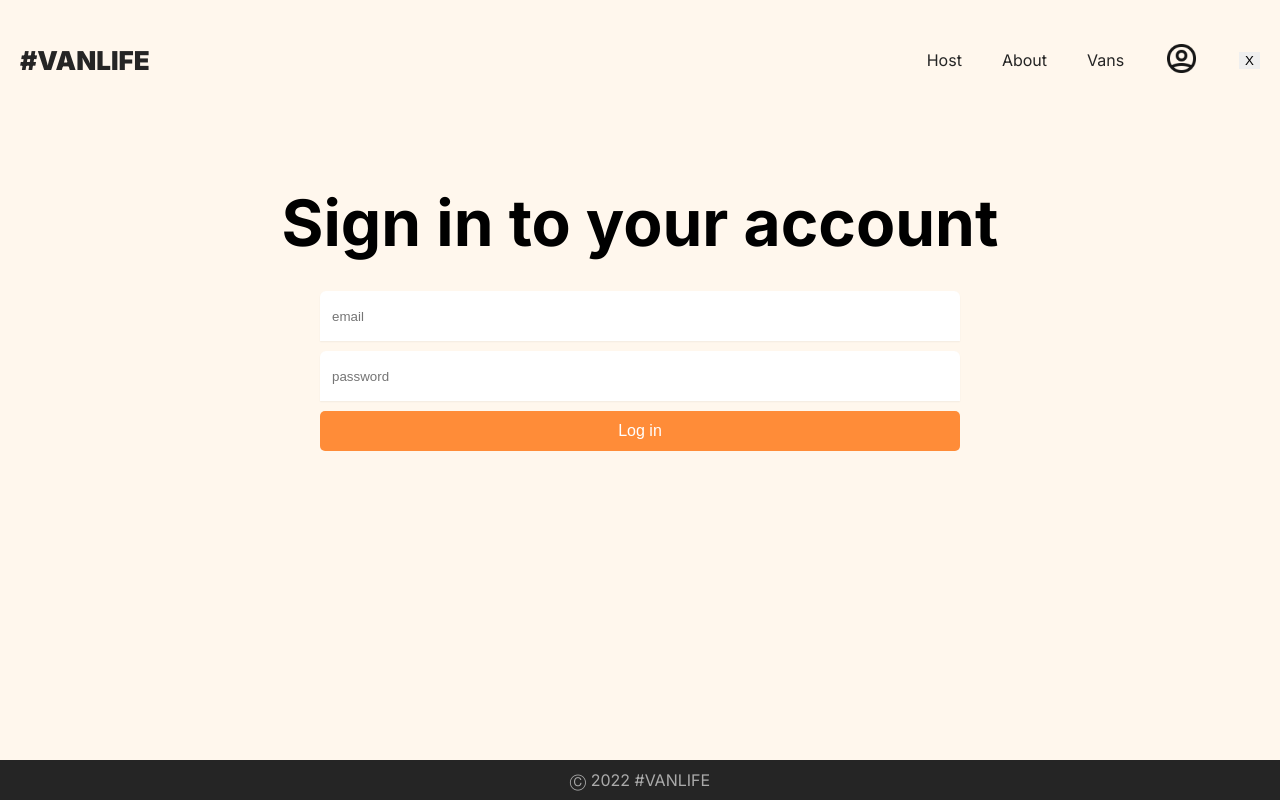
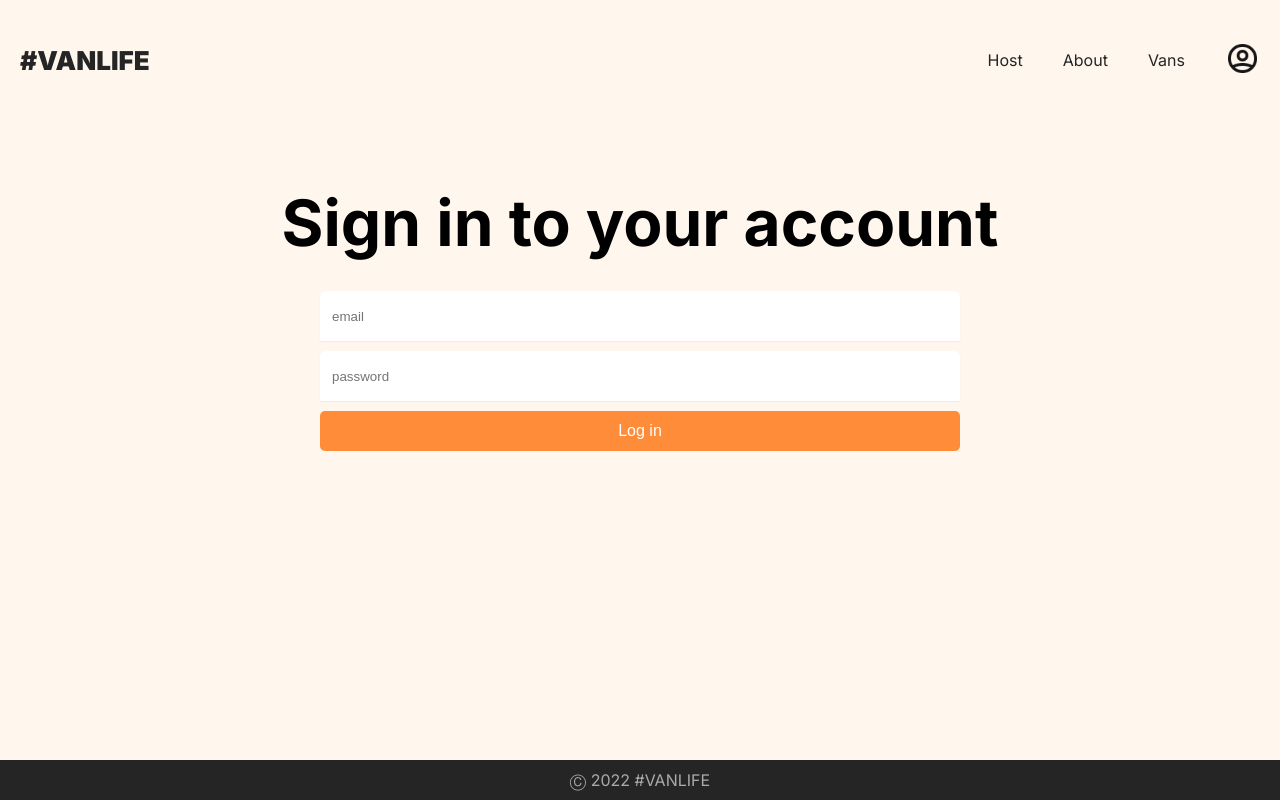
Before and after one commit to patboy04/van-app, a React (Vite) app: page /login in a window 1280 px wide. Built offline with nearby package versions, Linux system fonts and the light colour scheme; what miragejs would draw is missing.

Commit message:
optimized logout function (still fake auth)

```diff
--- a/src/component/Header.jsx
+++ b/src/component/Header.jsx
@@ -1,5 +1,5 @@
 import React from "react";
-import { NavLink, useLocation } from "react-router-dom"
+import { NavLink } from "react-router-dom"
 import profileIcon from "../assets/user.png"
 
 export default function Header() {
@@ -9,8 +9,9 @@ export default function Header() {
         color: "#161616"
     }
 
-    function fakeLogOut() {
+    function logOut() {
         localStorage.removeItem("loggedIn")
+        window.location.reload();
     }
 
     return (
@@ -20,8 +21,11 @@ export default function Header() {
                 <NavLink to="host" style={({isActive})=>isActive ? activeLink : null}>Host</NavLink>
                 <NavLink to="about" style={({isActive})=>isActive ? activeLink : null}>About</NavLink>
                 <NavLink to="vans" style={({isActive})=>isActive ? activeLink : null}>Vans</NavLink>
-                <NavLink to="login" ><img src={profileIcon} className="user--icon" /></NavLink>
-                <button onClick={fakeLogOut}>X</button>
+                { localStorage.getItem("loggedIn")
+                    ? <a onClick={logOut} style={{cursor:"pointer"}}>Logout</a>
+                    : <NavLink to="login" ><img src={profileIcon} className="user--icon" /></NavLink>
+                }
+
             </div>
         </nav>
     )
--- a/src/pages/Login.jsx
+++ b/src/pages/Login.jsx
@@ -25,6 +25,7 @@ export async function action({ request }) {
         localStorage.setItem("loggedIn", true)
         const res = redirectTo ? redirect(redirectTo) : redirect("/host")
         res.body = true;
+        window.location.reload();
         return res
     } catch(err) {
         return err.message
--- a/src/style/style.css
+++ b/src/style/style.css
@@ -1,5 +1,9 @@
 * {
     box-sizing: border-box;
+}
+
+html {
+    overflow-y: scroll;
 }
 
 html, body, div, h1, h2, h3, h5 {
```
